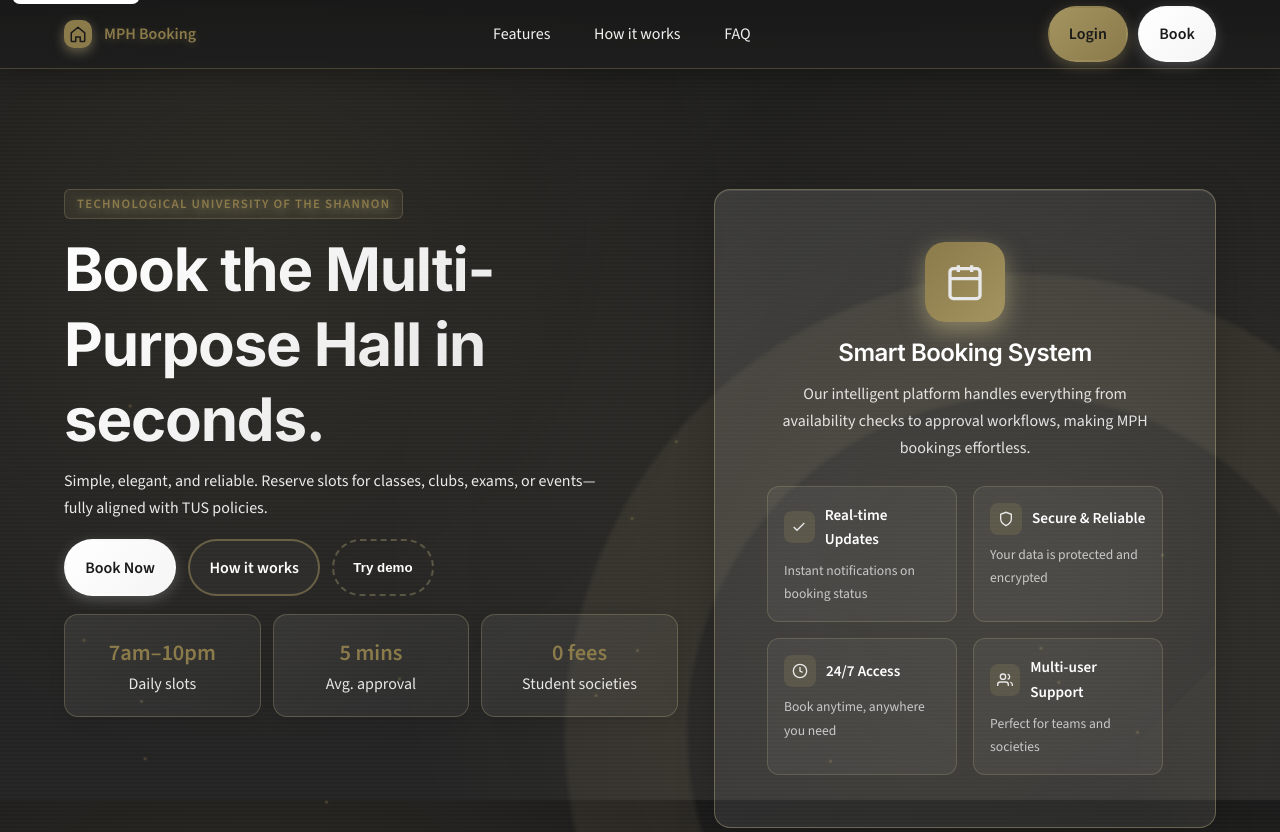
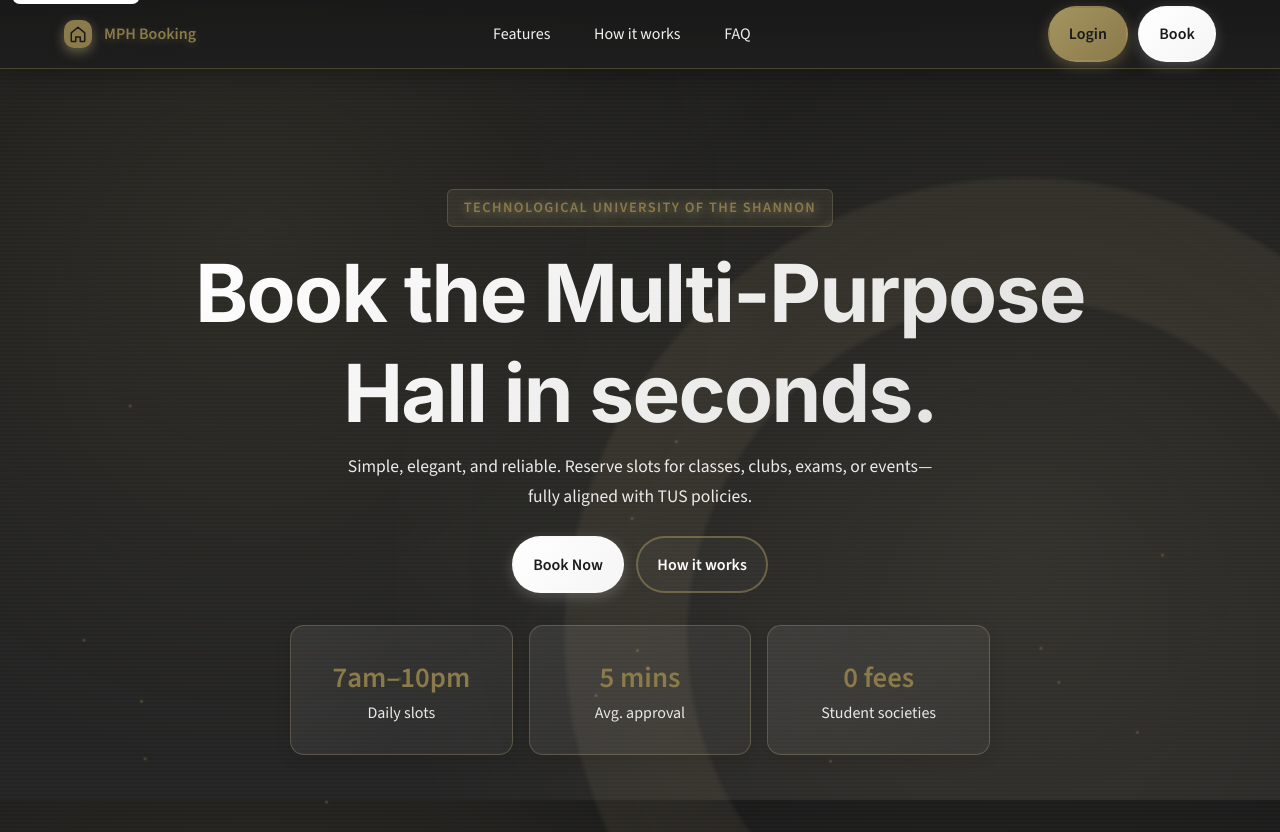
Before and after one commit to haydenteh5526/MPH-Booking-System, a plain HTML site: page landing_page/template/example.html in a window 1280 px wide. Shown: the top 832 px of the page. Drawn offline with nearby package versions, Linux system fonts and the light colour scheme.

Commit message:
Update styles for headings and layout adjustments in hero section

```diff
--- a/landing_page/css/style.css
+++ b/landing_page/css/style.css
@@ -37,7 +37,7 @@
   letter-spacing:-0.02em;
 }
 h1{
-  font-size:clamp(2.25rem, 4vw + 1rem, 3.75rem); font-weight:800;
+  font-size:clamp(3rem, 6vw + 1rem, 5rem); font-weight:800;
   background:linear-gradient(135deg, #FFFFFF 0%, rgba(255,255,255,.85) 100%);
   -webkit-background-clip:text;
   -webkit-text-fill-color:transparent;
@@ -51,7 +51,7 @@
   background-clip:text;
 }
 h3{font-size:1.25rem; font-weight:600; color:#FFFFFF}
-p{margin:0 0 1rem; max-width:70ch; line-height:1.7; color:rgba(255,255,255,.9)}
+p{margin:0 0 1rem; max-width:70ch; line-height:1.7; color:rgba(255,255,255,.9); margin-left:auto; margin-right:auto; font-size:1.1rem;}
 a{color:inherit; text-decoration:none}
 .container{max-width:var(--maxw); margin:0 auto; padding:0 24px}
 .btn{
@@ -158,14 +158,14 @@
   from{ opacity:0; transform:scale(.95); }
   to{ opacity:1; transform:scale(1); }
 }
-.hero-grid{ display:grid; gap:36px; grid-template-columns:1.1fr .9fr; }
+.hero-grid{ display:flex; justify-content:center; align-items:center; text-align:center; }
 .hero-grid > * {
   position:relative; z-index:1; will-change:transform;
   opacity:0;
   animation:fadeInUp .8s cubic-bezier(0.34, 1.56, 0.64, 1) forwards;
+  max-width:900px;
 }
 .hero-grid > :first-child { animation-delay:.2s; }
-.hero-grid > :last-child { animation-delay:.4s; }
 .hero-card{
   background:linear-gradient(135deg, rgba(255,255,255,.11), rgba(255,255,255,.06));
   border:1px solid rgba(212,197,144,.35);
@@ -186,23 +186,23 @@
 }
 .kicker{
   color:var(--gold-bright); font-weight:700; letter-spacing:.1em; text-transform:uppercase;
-  font-size:.8rem; margin-bottom:.8rem;
+  font-size:.9rem; margin-bottom:1rem;
   text-shadow:0 2px 12px rgba(212,197,144,.6);
   display:inline-block;
-  padding:.25rem .75rem;
+  padding:.4rem 1rem;
   background:rgba(212,197,144,.08);
   border-radius:6px;
   border:1px solid rgba(212,197,144,.2);
 }
-.hero .actions{display:flex; gap:12px; flex-wrap:wrap; margin-top:18px}
+.hero .actions{display:flex; gap:12px; flex-wrap:wrap; margin-top:24px; justify-content:center;}
 .stats{
-  display:grid; grid-template-columns:repeat(3,1fr); gap:12px; margin-top:18px;
+  display:grid; grid-template-columns:repeat(3,1fr); gap:16px; margin-top:32px; max-width:700px; margin-left:auto; margin-right:auto;
   opacity:0;
   animation:fadeInUp .8s cubic-bezier(0.34, 1.56, 0.64, 1) forwards;
   animation-delay:.6s;
 }
 .stat{
-  padding:20px; border:1px solid rgba(212,197,144,.25);
+  padding:28px; border:1px solid rgba(212,197,144,.25);
   border-radius:14px; text-align:center;
   background:linear-gradient(135deg, rgba(255,255,255,.08), rgba(255,255,255,.04));
   box-shadow:0 4px 16px rgba(0,0,0,.1);
@@ -212,7 +212,7 @@
   transform:translateY(-2px);
   box-shadow:0 8px 24px rgba(0,0,0,.15);
 }
-.stat b{display:block; font-size:1.4rem; color:var(--gold-bright); font-weight:800}
+.stat b{display:block; font-size:1.8rem; color:var(--gold-bright); font-weight:800}
 .panel{ display:grid; gap:12px; grid-template-columns:1fr 1fr; height:100%;}
 .tile{
   border:1px solid rgba(212,197,144,.3);
--- a/landing_page/template/example.html
+++ b/landing_page/template/example.html
@@ -60,91 +60,15 @@
     <div class="container hero-grid">
       <div>
         <div class="kicker">Technological University of the Shannon</div>
-        <h1>Book the Multi-Purpose Hall in seconds.</h1>
-        <p>Simple, elegant, and reliable. Reserve slots for classes, clubs, exams, or events—fully aligned with TUS policies.</p>
+        <h1>Book the Multi-Purpose Hall in seconds.</h1>        <p>Simple, elegant, and reliable. Reserve slots for classes, clubs, exams, or events—fully aligned with TUS policies.</p>
         <div class="actions">
           <a class="btn btn-white" href="booking.html" aria-label="Book now">Book Now</a>
           <a class="btn btn-ghost" href="#how" aria-label="Learn how it works">How it works</a>
-          <button class="btn btn-accent" id="demoOpen" aria-haspopup="dialog" aria-controls="demoModal">Try demo</button>
         </div>
         <div class="stats" aria-label="Key stats">
           <div class="stat"><b>7am–10pm</b><span>Daily slots</span></div>
           <div class="stat"><b>5 mins</b><span>Avg. approval</span></div>
           <div class="stat"><b>0 fees</b><span>Student societies</span></div>
-        </div>
-      </div>
-
-      <div class="hero-card" aria-label="Quick overview">
-        <div style="text-align:center; padding:20px;">
-          <div style="margin-bottom:24px;">
-            <div style="width:80px; height:80px; margin:0 auto 16px; display:grid; place-items:center; border-radius:20px; background:linear-gradient(135deg, var(--gold-bright) 0%, var(--gold) 100%); box-shadow:0 8px 24px rgba(212,197,144,.5);" aria-hidden="true">
-              <svg width="40" height="40" viewBox="0 0 24 24" fill="none" stroke="currentColor" stroke-width="2">
-                <rect x="3" y="4" width="18" height="18" rx="2"/>
-                <line x1="16" y1="2" x2="16" y2="6"/>
-                <line x1="8" y1="2" x2="8" y2="6"/>
-                <line x1="3" y1="10" x2="21" y2="10"/>
-                <path d="M8 14h.01M12 14h.01M16 14h.01M8 18h.01M12 18h.01M16 18h.01"/>
-              </svg>
-            </div>
-            <h3 style="font-size:1.5rem; margin-bottom:12px;">Smart Booking System</h3>
-            <p style="max-width:100%; margin:0 auto 24px; color:rgba(255,255,255,.85);">
-              Our intelligent platform handles everything from availability checks to approval workflows, making MPH bookings effortless.
-            </p>
-          </div>
-
-          <div style="display:grid; grid-template-columns:1fr 1fr; gap:16px; text-align:left;">
-            <div style="padding:16px; border-radius:12px; background:rgba(255,255,255,.05); border:1px solid rgba(212,197,144,.2);">
-              <div style="display:flex; align-items:center; gap:10px; margin-bottom:8px;">
-                <div style="width:32px; height:32px; border-radius:8px; background:rgba(163,148,97,.2); display:grid; place-items:center;">
-                  <svg width="16" height="16" viewBox="0 0 24 24" fill="none" stroke="currentColor" stroke-width="2">
-                    <polyline points="20 6 9 17 4 12"/>
-                  </svg>
-                </div>
-                <h4 style="margin:0; font-size:.95rem; color:#fff;">Real-time Updates</h4>
-              </div>
-              <p style="margin:0; font-size:.85rem; color:rgba(255,255,255,.7);">Instant notifications on booking status</p>
-            </div>
-
-            <div style="padding:16px; border-radius:12px; background:rgba(255,255,255,.05); border:1px solid rgba(212,197,144,.2);">
-              <div style="display:flex; align-items:center; gap:10px; margin-bottom:8px;">
-                <div style="width:32px; height:32px; border-radius:8px; background:rgba(163,148,97,.2); display:grid; place-items:center;">
-                  <svg width="16" height="16" viewBox="0 0 24 24" fill="none" stroke="currentColor" stroke-width="2">
-                    <path d="M12 22s8-4 8-10V5l-8-3-8 3v7c0 6 8 10 8 10z"/>
-                  </svg>
-                </div>
-                <h4 style="margin:0; font-size:.95rem; color:#fff;">Secure & Reliable</h4>
-              </div>
-              <p style="margin:0; font-size:.85rem; color:rgba(255,255,255,.7);">Your data is protected and encrypted</p>
-            </div>
-
-            <div style="padding:16px; border-radius:12px; background:rgba(255,255,255,.05); border:1px solid rgba(212,197,144,.2);">
-              <div style="display:flex; align-items:center; gap:10px; margin-bottom:8px;">
-                <div style="width:32px; height:32px; border-radius:8px; background:rgba(163,148,97,.2); display:grid; place-items:center;">
-                  <svg width="16" height="16" viewBox="0 0 24 24" fill="none" stroke="currentColor" stroke-width="2">
-                    <circle cx="12" cy="12" r="10"/>
-                    <polyline points="12 6 12 12 16 14"/>
-                  </svg>
-                </div>
-                <h4 style="margin:0; font-size:.95rem; color:#fff;">24/7 Access</h4>
-              </div>
-              <p style="margin:0; font-size:.85rem; color:rgba(255,255,255,.7);">Book anytime, anywhere you need</p>
-            </div>
-
-            <div style="padding:16px; border-radius:12px; background:rgba(255,255,255,.05); border:1px solid rgba(212,197,144,.2);">
-              <div style="display:flex; align-items:center; gap:10px; margin-bottom:8px;">
-                <div style="width:32px; height:32px; border-radius:8px; background:rgba(163,148,97,.2); display:grid; place-items:center;">
-                  <svg width="16" height="16" viewBox="0 0 24 24" fill="none" stroke="currentColor" stroke-width="2">
-                    <path d="M17 21v-2a4 4 0 0 0-4-4H5a4 4 0 0 0-4 4v2"/>
-                    <circle cx="9" cy="7" r="4"/>
-                    <path d="M23 21v-2a4 4 0 0 0-3-3.87"/>
-                    <path d="M16 3.13a4 4 0 0 1 0 7.75"/>
-                  </svg>
-                </div>
-                <h4 style="margin:0; font-size:.95rem; color:#fff;">Multi-user Support</h4>
-              </div>
-              <p style="margin:0; font-size:.85rem; color:rgba(255,255,255,.7);">Perfect for teams and societies</p>
-            </div>
-          </div>
         </div>
       </div>
     </div>
@@ -225,15 +149,10 @@
         <div class="card reveal">
           <h3>Is there a cost?</h3>
           <p>No fee for student societies. Staff bookings follow department policies.</p>
-        </div>
-        <div class="card reveal">
+        </div>        <div class="card reveal">
           <h3>What's the approval time?</h3>
           <p>Most requests are approved within minutes during office hours.</p>
         </div>
-      </div>
-      <div style="margin-top:16px">
-        <a class="btn btn-primary" href="login.html" aria-label="Login">Login</a>
-        <a class="btn btn-white" href="booking.html" aria-label="Go to booking page" style="margin-left:8px;">Go to Booking Page</a>
       </div>
     </div>
   </section>
```
